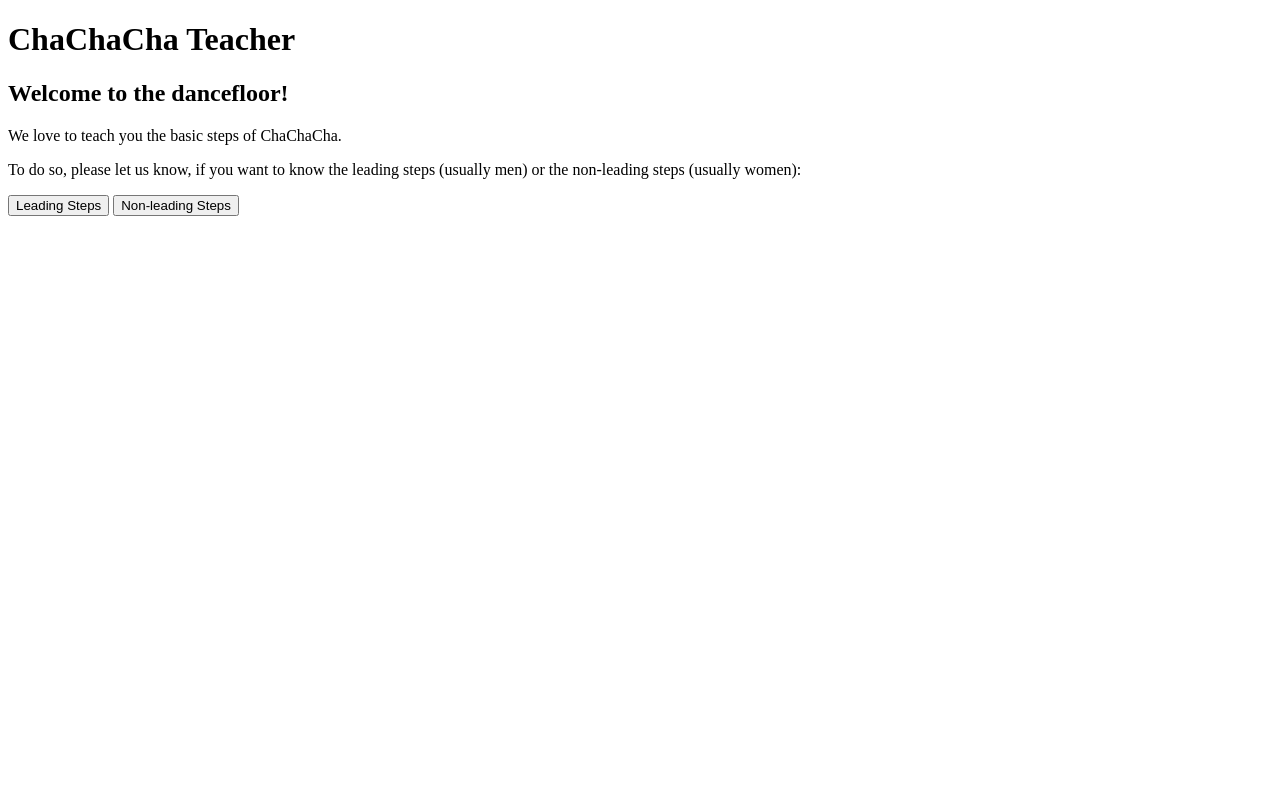
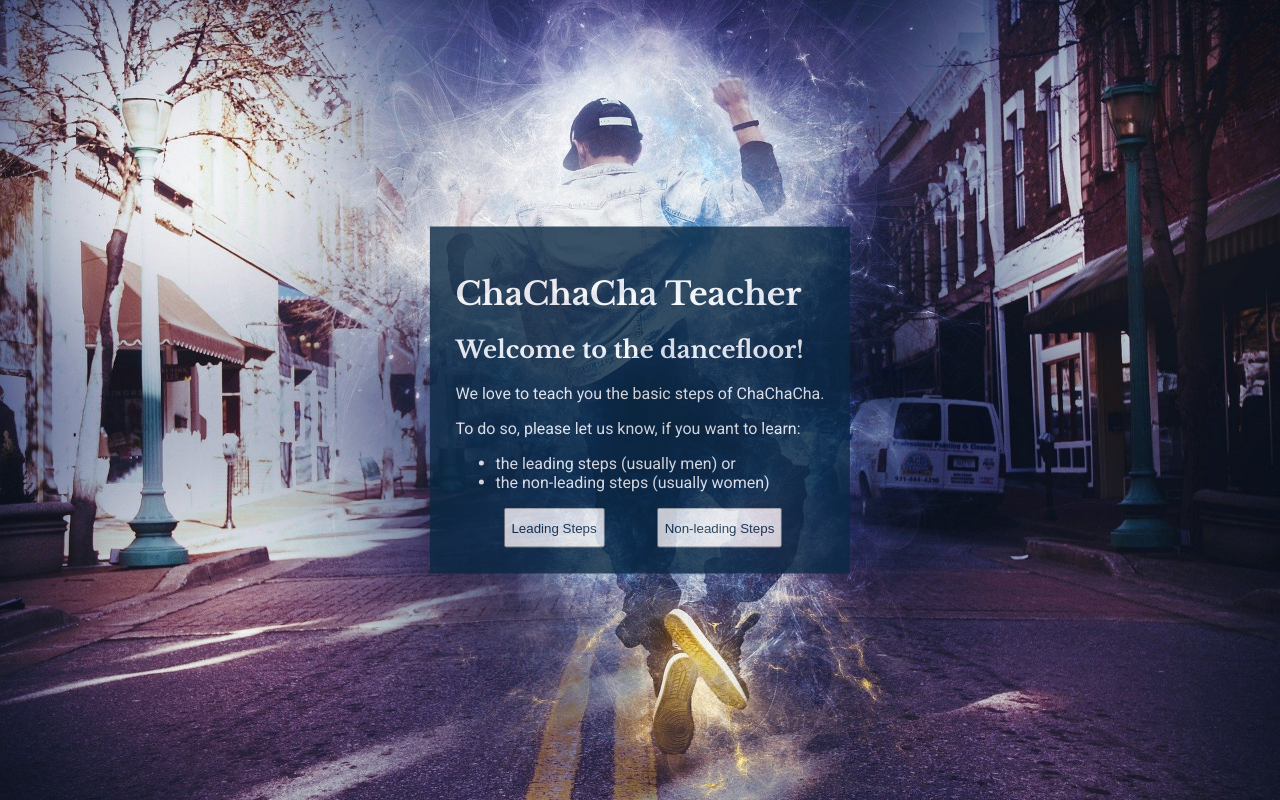
Before and after one commit to Code-Institute-Submissions/andreagorsche-chachach-_teacher_AugResub, a plain HTML site: page index.html in a window 1280 px wide. Drawn offline with nearby package versions, Linux system fonts and the light colour scheme.

Commit message:
Add css styling to the intro page

```diff
--- a/assets/css/style.css
+++ b/assets/css/style.css
@@ -1,2 +1,49 @@
 /*add Google fonts*/
 @import url('https://fonts.googleapis.com/css2?family=Libre+Baskerville:ital,wght@0,700;1,400&family=Roboto:ital,wght@0,300;0,400;1,400&display=swap');
+
+/*add background image*/
+body {
+    background-image: url(../images/hip-hop-1873203_1920.jpg);
+    background-repeat: no-repeat;
+    background-attachment: fixed;
+    background-size: cover;
+  }
+
+/*styling heading and paragraphs*/
+h1, h2, p {
+    font-family: Libre Baskerville, serif;
+    color:white;
+    text-align: left;
+}
+
+p {
+    font-family: Roboto, sans-serif;
+    color:white;
+    text-align: left;
+}
+
+li {
+    font-family: Roboto, sans-serif;
+    color:white;
+    text-align: justify;
+}
+
+
+/*styling and positioning of intro box*/
+
+#intro {
+    background-color: #0B2843;
+    opacity: 0.8;
+    position: absolute;
+    top: 50%;
+    left: 50%;
+    -ms-transform: translate(-50%, -50%);
+    transform: translate(-50%, -50%);
+    padding: 2%;
+}
+
+button {
+    height: 5vh;
+    color: #0B2843;
+    margin-left: 13%;
+}
--- a/index.html
+++ b/index.html
@@ -14,18 +14,21 @@
     <title>ChaChaCha Teacher</title>
 </head>
 <body>
-    <h1>ChaChaCha Teacher</h1>
-
+    <div id="intro">
     <!--explanatory text for user understandability-->
-    <div id="intro">
+        <h1>ChaChaCha Teacher</h1>
         <h2>Welcome to the dancefloor!</h2>
         <p>We love to teach you the basic steps of ChaChaCha.</p>
-        <p>To do so, please let us know, if you want to know the leading steps (usually men) or the non-leading steps (usually women):</p>
-    </div>
+        <p>To do so, please let us know, if you want to learn:</p>
+             <ul>
+                <li>the leading steps (usually men) or</li>
+                <li>the non-leading steps (usually women)</li>
+            </ul>
 
     <!--initial user choice-->
     <button id="leading">Leading Steps</button>
     <button id="non-leading">Non-leading Steps</button>
+    </div>
 
     <!--JavaScript integration-->
     <script src="assets/js/script.js"></script>
```
